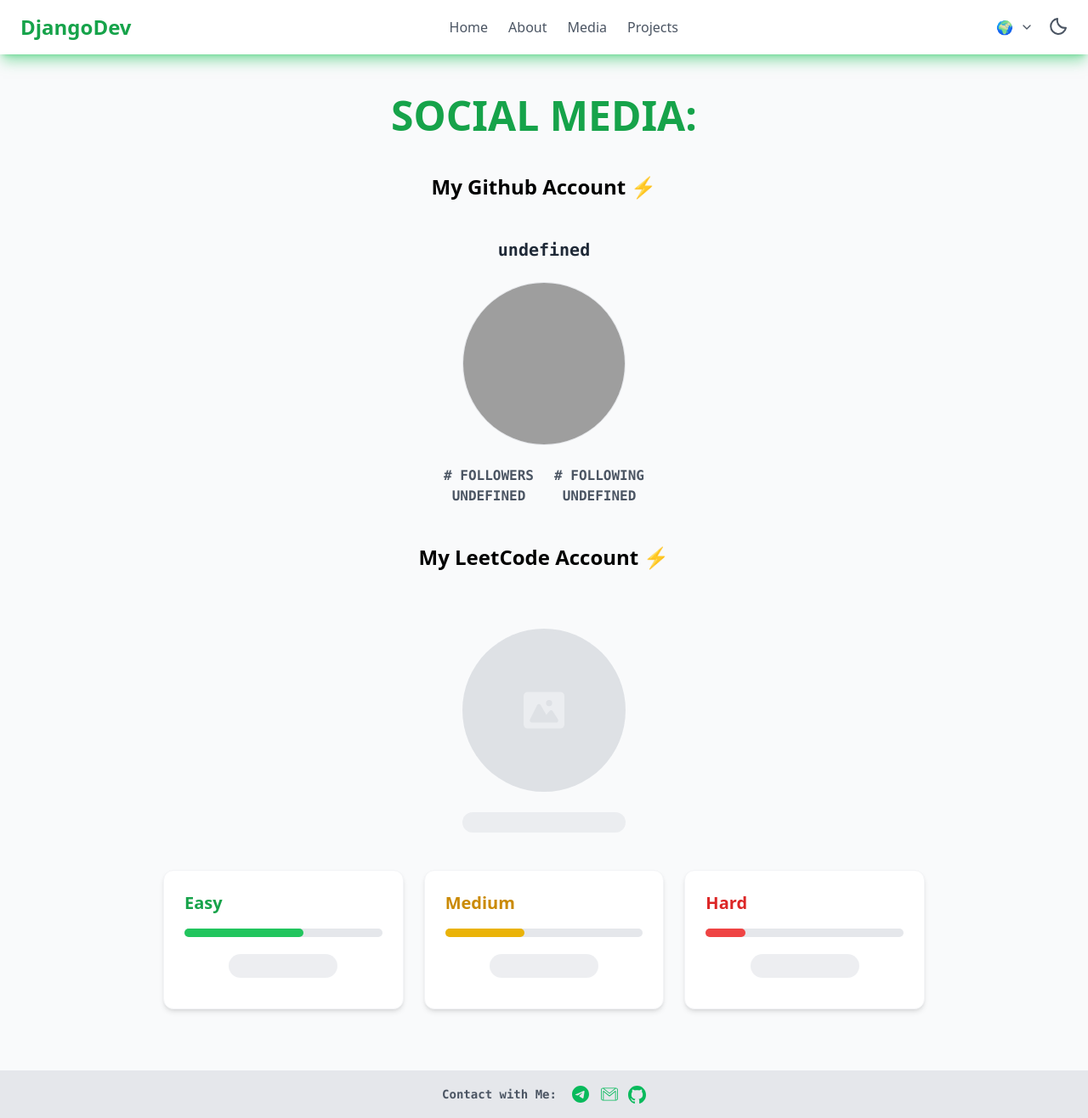
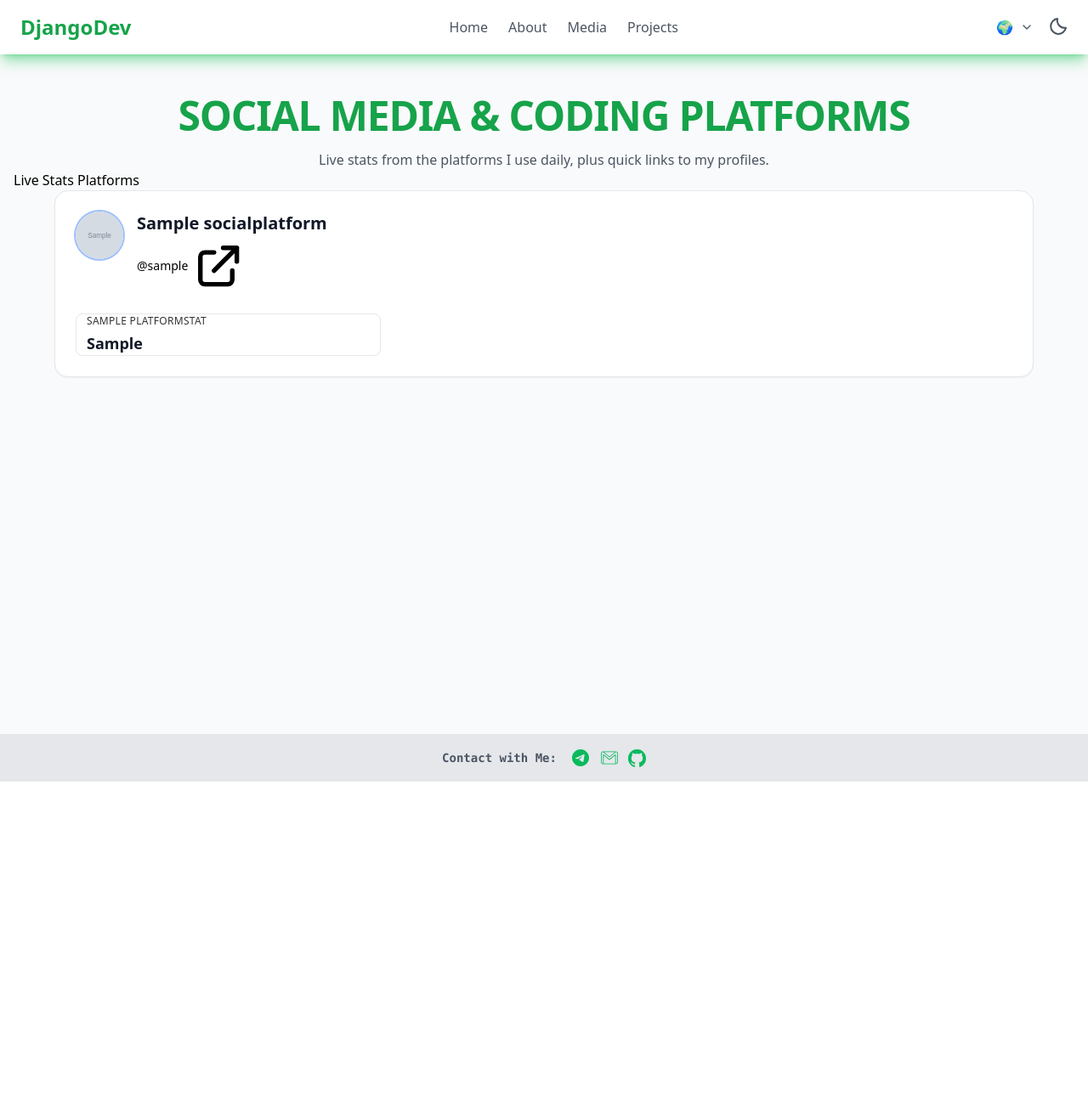
Before and after one commit to django-frog/django-portfolio, a Django app: page /home/media/ in a window 1280 px wide. Shown: the whole page at 85% size. After the commit the page ends 920 px from the top, so only its background shows below. Run offline with Django 4.2, Linux system fonts and the light colour scheme; tables that the repository leaves empty hold one stand-in row (values such as "Sample post"); grey boxes marked "Sample" are stand-in pictures; some libraries are stand-ins or nearby versions; grey boxes are pictures that could not be loaded.

Commit message:
Add universal media engine: SocialPlatform + PlatformStat models
- Add SocialPlatform (name, slug, profile_url, type, icon, etc.) and
  PlatformStat (label, value, stat_color) models
- Register PlatformStatInline, SocialPlatformAdmin (with prepopulated
  slug and inline), and PlatformStatAdmin
- Update MediaPageView.get_context_data to expose stat_platforms
  (prefetched stats) and simple_platforms; attach color_classes
  to each stat for Tailwind styling
- Replace hardcoded JS-driven media_page.html with a fully
  server-rendered Tailwind layout: stat-driven cards with dynamic
  color-coded metrics, plus a simple-link connect grid

```diff
--- a/core/templates/portfolio/media_page.html
+++ b/core/templates/portfolio/media_page.html
@@ -2,128 +2,195 @@
 {% load static %}
 {% load i18n %}
 
+{% block title %}{% trans "Social Media & Coding Platforms" %} | Mohammad Hamdan{% endblock %}
+
 {% block content %}
 
-<div class="flex flex-col justify-center items-center p-12 md:h-full min-h-screen gap-6 bg-gray-50 dark:bg-gray-900">
+<div class="min-h-screen bg-gray-50 dark:bg-gray-900 px-4 sm:px-6 lg:px-8 py-12">
 
-    <div>
-        <h1 class="text-3xl md:text-5xl text-green-600 dark:text-green-500 font-bold uppercase">{% trans "Social Media:" %}</h1>
-    </div>
+  <header class="text-center mb-12 max-w-4xl mx-auto">
+    <h1 class="text-3xl md:text-5xl font-extrabold text-green-600 dark:text-green-500 uppercase tracking-tight">
+      {% trans "Social Media & Coding Platforms" %}
+    </h1>
+    <p class="mt-4 text-base sm:text-lg text-gray-600 dark:text-gray-300">
+      {% trans "Live stats from the platforms I use daily, plus quick links to my profiles." %}
+    </p>
+  </header>
 
-    <div class="p-5 flex flex-col text-center gap-12 justify-items-start">
-        <p class="text-lg md:text-2xl font-sans dark:text-gray-50 text-black font-extrabold">
-            {% trans "My Github Account" %} ⚡️
-        </p>
-    </div>
 
-    <div class="flex flex-col items-center gap-6">
+  {# ============================================================ #}
+  {# Live Stats Platforms (GitHub, LeetCode, ...)                 #}
+  {# ============================================================ #}
+  {% if stat_platforms %}
+    <section aria-labelledby="stats-heading" class="mb-16">
+      <h2 id="stats-heading" class="sr-only">{% trans "Live Stats Platforms" %}</h2>
 
-        <div class="text-center">
-            <div id="github_name_placeholder" class="h-5 bg-gray-200 animate-pulse rounded-full dark:bg-gray-700 w-48 mb-4"></div>
-            <h2 id="github_name" class="hidden font-bold text-xl font-mono dark:text-white text-gray-800"></h2>
-        </div>
+      <div class="grid grid-cols-1 lg:grid-cols-2 gap-8 w-full max-w-6xl mx-auto">
 
-        <div id="github_img_placeholder" class="space-y-8 animate-pulse md:space-y-0 md:space-x-8 rtl:space-x-reverse ">
-            <div class="flex items-center justify-center w-48 h-48 bg-gray-300 rounded dark:bg-gray-700">
-                <svg class="w-10 h-10 text-gray-200 dark:text-gray-600" aria-hidden="true" xmlns="http://www.w3.org/2000/svg" fill="currentColor" viewBox="0 0 20 18">
-                    <path d="M18 0H2a2 2 0 0 0-2 2v14a2 2 0 0 0 2 2h16a2 2 0 0 0 2-2V2a2 2 0 0 0-2-2Zm-5.5 4a1.5 1.5 0 1 1 0 3 1.5 1.5 0 0 1 0-3Zm4.376 10.481A1 1 0 0 1 16 15H4a1 1 0 0 1-.895-1.447l3.5-7A1 1 0 0 1 7.468 6a.965.965 0 0 1 .9.5l2.775 4.757 1.546-1.887a1 1 0 0 1 1.618.1l2.541 4a1 1 0 0 1 .028 1.011Z"/>
-                </svg>
-            </div>
-        </div>
-        <div>
-            <img id="github_img" class="hidden h-48 rounded-full w-48 border border-solid" src="{% static 'core/github_account.jpeg' %}" />
-        </div>
-        <div class="flex flex-row gap-8 md:gap-6 justify-between justify-items-center">
-            <div>
-                <p class="font-mono text-center font-semibold uppercase text-gray-600 dark:text-gray-50">{% trans "# Followers" %}</p>
-                <div id="followers_placeholder" class="h-5 bg-gray-200 animate-pulse rounded-full dark:bg-gray-700 w-48 mb-4"></div>
-                <p id="n_followers" class="font-mono hidden text-center font-semibold uppercase text-gray-600 dark:text-gray-50"></p>
-            </div>
-            <div>
-                <p class="font-mono text-center font-semibold uppercase text-gray-600 dark:text-gray-50">{% trans "# Following" %}</p>
-                <div id="following_placeholder" class="h-5 bg-gray-200 animate-pulse rounded-full dark:bg-gray-700 w-48 mb-4"></div>
-                <p id="n_following" class="font-mono hidden text-center font-semibold uppercase text-gray-600 dark:text-gray-50"></p>
-            </div>
-        </div>
-    </div>
+        {% for platform in stat_platforms %}
+          <article
+            class="group relative flex flex-col
+                   bg-white dark:bg-gray-800
+                   border border-gray-200 dark:border-gray-700
+                   rounded-2xl shadow-sm hover:shadow-lg
+                   transition-shadow duration-300 p-6 sm:p-8">
 
-    <div class="p-5 flex flex-col text-center gap-12 justify-items-start">
-        <p class="text-lg md:text-2xl font-sans dark:text-gray-50 text-black font-extrabold">
-            {% trans "My LeetCode Account" %} ⚡️
-        </p>
-    </div>
+            <header class="flex items-start gap-4 mb-6">
 
-    <div class="flex flex-col items-center gap-8 px-4 py-6 w-full">
-        <!-- Profile Section -->
-        <div class="flex flex-col items-center gap-6 w-full">
+              {% if platform.avatar_or_logo %}
+                <img src="{{ platform.avatar_or_logo.url }}"
+                     alt="{{ platform.name }} avatar"
+                     class="h-14 w-14 rounded-full object-cover
+                            ring-2 ring-emerald-500/30 shrink-0"
+                     loading="lazy">
+              {% elif platform.icon_class %}
+                <span class="shrink-0 inline-flex items-center justify-center
+                             h-14 w-14 rounded-full
+                             bg-emerald-100 text-emerald-700
+                             dark:bg-emerald-900 dark:text-emerald-300">
+                  <i class="{{ platform.icon_class }} text-2xl" aria-hidden="true"></i>
+                </span>
+              {% else %}
+                <span class="shrink-0 inline-flex items-center justify-center
+                             h-14 w-14 rounded-full
+                             bg-gray-200 text-gray-600
+                             dark:bg-gray-700 dark:text-gray-300
+                             font-bold text-xl">
+                  {{ platform.name|slice:":1" }}
+                </span>
+              {% endif %}
 
-            <!-- LeetCode Profile Image - Fixed Version -->
-            <div class="relative">
-                <!-- Loading Placeholder -->
-                <div id="leetcode_img_placeholder" class="flex items-center justify-center w-48 h-48 bg-gray-300 rounded-full dark:bg-gray-700 animate-pulse">
-                    <svg class="w-12 h-12 text-gray-200 dark:text-gray-600" aria-hidden="true" xmlns="http://www.w3.org/2000/svg" fill="currentColor" viewBox="0 0 20 18">
-                        <path d="M18 0H2a2 2 0 0 0-2 2v14a2 2 0 0 0 2 2h16a2 2 0 0 0 2-2V2a2 2 0 0 0-2-2Zm-5.5 4a1.5 1.5 0 1 1 0 3 1.5 1.5 0 0 1 0-3Zm4.376 10.481A1 1 0 0 1 16 15H4a1 1 0 0 1-.895-1.447l3.5-7A1 1 0 0 1 7.468 6a.965.965 0 0 1 .9.5l2.775 4.757 1.546-1.887a1 1 0 0 1 1.618.1l2.541 4a1 1 0 0 1 .028 1.011Z"/>
-                    </svg>
-                </div>
-                <div>
-                    <!-- Actual Image - Fixed Properties -->
-                    <img id="leetcode_img"
-                         class="hidden w-48 h-48 rounded-full border-4 border-green-500 dark:border-green-600 object-cover shadow-lg"
-                         alt="LeetCode Profile Picture" />
-                </div>
-            </div>
+              <div class="min-w-0 flex-1">
+                <h3 class="text-xl sm:text-2xl font-bold text-gray-900 dark:text-gray-100">
+                  {{ platform.name }}
+                </h3>
+                <a href="{{ platform.profile_url }}"
+                   target="_blank" rel="noopener noreferrer"
+                   class="mt-1 inline-flex items-center gap-1 text-sm
+                          text-emerald-700 dark:text-emerald-400
+                          hover:underline break-all">
+                  @{{ platform.username_handle }}
+                  <svg class="w-3.5 h-3.5 shrink-0" fill="none" stroke="currentColor"
+                       viewBox="0 0 24 24" aria-hidden="true">
+                    <path stroke-linecap="round" stroke-linejoin="round" stroke-width="2"
+                          d="M10 6H6a2 2 0 00-2 2v10a2 2 0 002 2h10a2 2 0 002-2v-4M14 4h6m0 0v6m0-6L10 14"/>
+                  </svg>
+                </a>
+              </div>
 
-            <!-- Username -->
-            <div class="text-center">
-                <div id="leetcode_name_placeholder" class="h-6 bg-gray-200 animate-pulse rounded-full dark:bg-gray-700 w-48 mb-3 mx-auto"></div>
-                <h2 id="leetcode_name" class="hidden font-bold text-xl md:text-2xl font-mono dark:text-white text-gray-800 tracking-tight"></h2>
-            </div>
-        </div>
+            </header>
 
-        <!-- Stats Cards - Responsive Layout -->
-        <div class="w-full max-w-4xl">
-            <div class="grid grid-cols-1 md:grid-cols-3 gap-5 md:gap-6">
-                <!-- Easy Card -->
-                <div class="bg-white dark:bg-gray-800 p-5 md:p-6 rounded-xl shadow-md hover:shadow-lg transition-shadow duration-300 border border-gray-100 dark:border-gray-700">
-                    <h3 class="text-lg md:text-xl font-semibold text-green-600 dark:text-green-400 mb-3 md:mb-4">Easy</h3>
-                    <div class="h-2 md:h-2.5 bg-gray-200 dark:bg-gray-700 rounded-full mb-4 md:mb-5">
-                        <div id="easy_progress" class="h-full bg-green-500 rounded-full" style="width: 60%"></div>
-                    </div>
-                    <div id="easy_placeholder" class="h-7 bg-gray-200 animate-pulse rounded-full dark:bg-gray-700 w-32 mb-3 mx-auto"></div>
-                    <p id="easy_problems" class="font-mono hidden text-center text-2xl md:text-3xl font-bold text-gray-800 dark:text-gray-100"></p>
-                </div>
+            {% if platform.stats.all %}
+              <ul class="grid grid-cols-2 sm:grid-cols-3 gap-3 mt-auto">
+                {% for stat in platform.stats.all %}
+                  <li class="flex flex-col items-start
+                             border {{ stat.color_classes.border }}
+                             {{ stat.color_classes.bg }}
+                             rounded-lg px-3 py-2.5
+                             transition-transform hover:-translate-y-0.5
+                             break-words">
+                    <span class="text-xs font-medium uppercase tracking-wide
+                                 {{ stat.color_classes.text }} opacity-80">
+                      {{ stat.label }}
+                    </span>
+                    <span class="mt-1 text-lg sm:text-xl font-bold
+                                 text-gray-900 dark:text-gray-100">
+                      {{ stat.value }}
+                    </span>
+                  </li>
+                {% endfor %}
+              </ul>
+            {% else %}
+              <p class="mt-auto text-sm text-gray-500 dark:text-gray-400 italic">
+                {% trans "No stats available yet." %}
+              </p>
+            {% endif %}
 
-                <!-- Medium Card -->
-                <div class="bg-white dark:bg-gray-800 p-5 md:p-6 rounded-xl shadow-md hover:shadow-lg transition-shadow duration-300 border border-gray-100 dark:border-gray-700">
-                    <h3 class="text-lg md:text-xl font-semibold text-yellow-600 dark:text-yellow-400 mb-3 md:mb-4">Medium</h3>
-                    <div class="h-2 md:h-2.5 bg-gray-200 dark:bg-gray-700 rounded-full mb-4 md:mb-5">
-                        <div id="medium_progress" class="h-full bg-yellow-500 rounded-full" style="width: 40%"></div>
-                    </div>
-                    <div id="medium_placeholder" class="h-7 bg-gray-200 animate-pulse rounded-full dark:bg-gray-700 w-32 mb-3 mx-auto"></div>
-                    <p id="medium_problems" class="font-mono hidden text-center text-2xl md:text-3xl font-bold text-gray-800 dark:text-gray-100"></p>
-                </div>
+          </article>
+        {% endfor %}
 
-                <!-- Hard Card -->
-                <div class="bg-white dark:bg-gray-800 p-5 md:p-6 rounded-xl shadow-md hover:shadow-lg transition-shadow duration-300 border border-gray-100 dark:border-gray-700">
-                    <h3 class="text-lg md:text-xl font-semibold text-red-600 dark:text-red-400 mb-3 md:mb-4">Hard</h3>
-                    <div class="h-2 md:h-2.5 bg-gray-200 dark:bg-gray-700 rounded-full mb-4 md:mb-5">
-                        <div id="hard_progress" class="h-full bg-red-500 rounded-full" style="width: 20%"></div>
-                    </div>
-                    <div id="hard_placeholder" class="h-7 bg-gray-200 animate-pulse rounded-full dark:bg-gray-700 w-32 mb-3 mx-auto"></div>
-                    <p id="hard_problems" class="font-mono hidden text-center text-2xl md:text-3xl font-bold text-gray-800 dark:text-gray-100"></p>
-                </div>
-            </div>
-        </div>
-    </div>
+      </div>
+    </section>
+  {% endif %}
+
+
+  {# ============================================================ #}
+  {# Simple Social Links (LinkedIn, X, ...)                       #}
+  {# ============================================================ #}
+  {% if simple_platforms %}
+    <section aria-labelledby="connect-heading" class="max-w-6xl mx-auto">
+      <header class="text-center mb-8">
+        <h2 id="connect-heading"
+            class="text-2xl sm:text-3xl font-bold text-gray-900 dark:text-gray-100">
+          {% trans "Connect With Me" %}
+        </h2>
+      </header>
+
+      <div class="grid grid-cols-2 md:grid-cols-4 lg:grid-cols-6 gap-4">
+
+        {% for platform in simple_platforms %}
+          <a href="{{ platform.profile_url }}"
+             target="_blank" rel="noopener noreferrer"
+             aria-label="{{ platform.name }} ({{ platform.username_handle }})"
+             class="group flex flex-col items-center justify-center gap-2
+                    p-4 sm:p-5
+                    bg-white dark:bg-gray-800
+                    border border-gray-200 dark:border-gray-700
+                    rounded-xl shadow-sm
+                    hover:shadow-md hover:-translate-y-1
+                    hover:border-emerald-500 dark:hover:border-emerald-400
+                    transition-all duration-200
+                    focus:outline-none focus:ring-2 focus:ring-emerald-500
+                    min-w-0">
+
+            {% if platform.avatar_or_logo %}
+              <img src="{{ platform.avatar_or_logo.url }}"
+                   alt="{{ platform.name }} logo"
+                   class="h-10 w-10 rounded object-cover"
+                   loading="lazy">
+            {% elif platform.icon_class %}
+              <i class="{{ platform.icon_class }} text-2xl sm:text-3xl
+                         text-gray-700 dark:text-gray-200
+                         group-hover:text-emerald-600
+                         dark:group-hover:text-emerald-400 transition-colors"
+                 aria-hidden="true"></i>
+            {% else %}
+              <span class="h-10 w-10 inline-flex items-center justify-center
+                           rounded-full
+                           bg-emerald-100 text-emerald-700
+                           dark:bg-emerald-900 dark:text-emerald-300
+                           font-bold">
+                {{ platform.name|slice:":1" }}
+              </span>
+            {% endif %}
+
+            <span class="text-sm font-semibold text-gray-900 dark:text-gray-100
+                         text-center truncate w-full">
+              {{ platform.name }}
+            </span>
+
+            <span class="text-xs text-gray-500 dark:text-gray-400
+                         text-center truncate w-full">
+              @{{ platform.username_handle }}
+            </span>
+
+          </a>
+        {% endfor %}
+
+      </div>
+    </section>
+  {% endif %}
+
+
+  {# ============================================================ #}
+  {# Empty-state fallback                                         #}
+  {# ============================================================ #}
+  {% if not stat_platforms and not simple_platforms %}
+    <p class="text-center text-gray-500 dark:text-gray-400">
+      {% trans "No platforms configured yet." %}
+    </p>
+  {% endif %}
 
 </div>
 
-{% endblock content %}
-
-{% block script %}
-<script type="module">
-    import { load_github_data, load_leetcode_data} from "{% static "js/media.js" %}"
-    load_github_data("{% url "core:github_data" %}")
-    load_leetcode_data("{% url "core:leetcode_data" %}")
-</script>
-{% endblock script %}
+{% endblock %}
--- a/core/views.py
+++ b/core/views.py
@@ -16,7 +16,7 @@ from json import loads
 from typing import Any
 
 from .forms import ContactInquiryForm
-from .models import ContactInquiry, TechnicalDomain, WorkExperience
+from .models import ContactInquiry, SocialPlatform, TechnicalDomain, WorkExperience
 from .utils import *
 
 # Create your views here.
@@ -231,9 +231,66 @@ class ProjectsPageView(generic.TemplateView):
 
 class MediaPageView(generic.TemplateView):
     """
-        SocailMedia-Page View Class
+        Social Media & Coding Platforms page.
     """
     template_name = "portfolio/media_page.html"
+
+    _STAT_COLOR_CLASSES: dict[str, dict[str, str]] = {
+        "green":  {
+            "border": "border-emerald-500",
+            "text":   "text-emerald-700 dark:text-emerald-300",
+            "bg":     "bg-emerald-50 dark:bg-emerald-900/30",
+        },
+        "yellow": {
+            "border": "border-yellow-500",
+            "text":   "text-yellow-700 dark:text-yellow-300",
+            "bg":     "bg-yellow-50 dark:bg-yellow-900/30",
+        },
+        "red":    {
+            "border": "border-red-500",
+            "text":   "text-red-700 dark:text-red-300",
+            "bg":     "bg-red-50 dark:bg-red-900/30",
+        },
+        "blue":   {
+            "border": "border-blue-500",
+            "text":   "text-blue-700 dark:text-blue-300",
+            "bg":     "bg-blue-50 dark:bg-blue-900/30",
+        },
+        "purple": {
+            "border": "border-purple-500",
+            "text":   "text-purple-700 dark:text-purple-300",
+            "bg":     "bg-purple-50 dark:bg-purple-900/30",
+        },
+        "gray":   {
+            "border": "border-gray-400",
+            "text":   "text-gray-700 dark:text-gray-300",
+            "bg":     "bg-gray-50 dark:bg-gray-800/50",
+        },
+    }
+
+    def get_context_data(self, **kwargs: Any) -> dict[str, Any]:
+        context: dict[str, Any] = super().get_context_data(**kwargs)
+
+        stat_platforms = (
+            SocialPlatform.objects
+            .filter(is_active=True, platform_type="stat_driven")
+            .prefetch_related("stats")
+            .order_by("sort_order", "name")
+        )
+        for platform in stat_platforms:
+            for stat in platform.stats.all():
+                stat.color_classes = self._STAT_COLOR_CLASSES.get(
+                    stat.stat_color,
+                    self._STAT_COLOR_CLASSES["gray"],
+                )
+
+        context["stat_platforms"] = stat_platforms
+        context["simple_platforms"] = (
+            SocialPlatform.objects
+            .filter(is_active=True, platform_type="simple_link")
+            .order_by("sort_order", "name")
+        )
+        return context
 
 class Page404View(generic.TemplateView):
     """
```
Also changed, not shown: core/admin.py (+34 -0 lines), core/models.py (+108 -0 lines).
